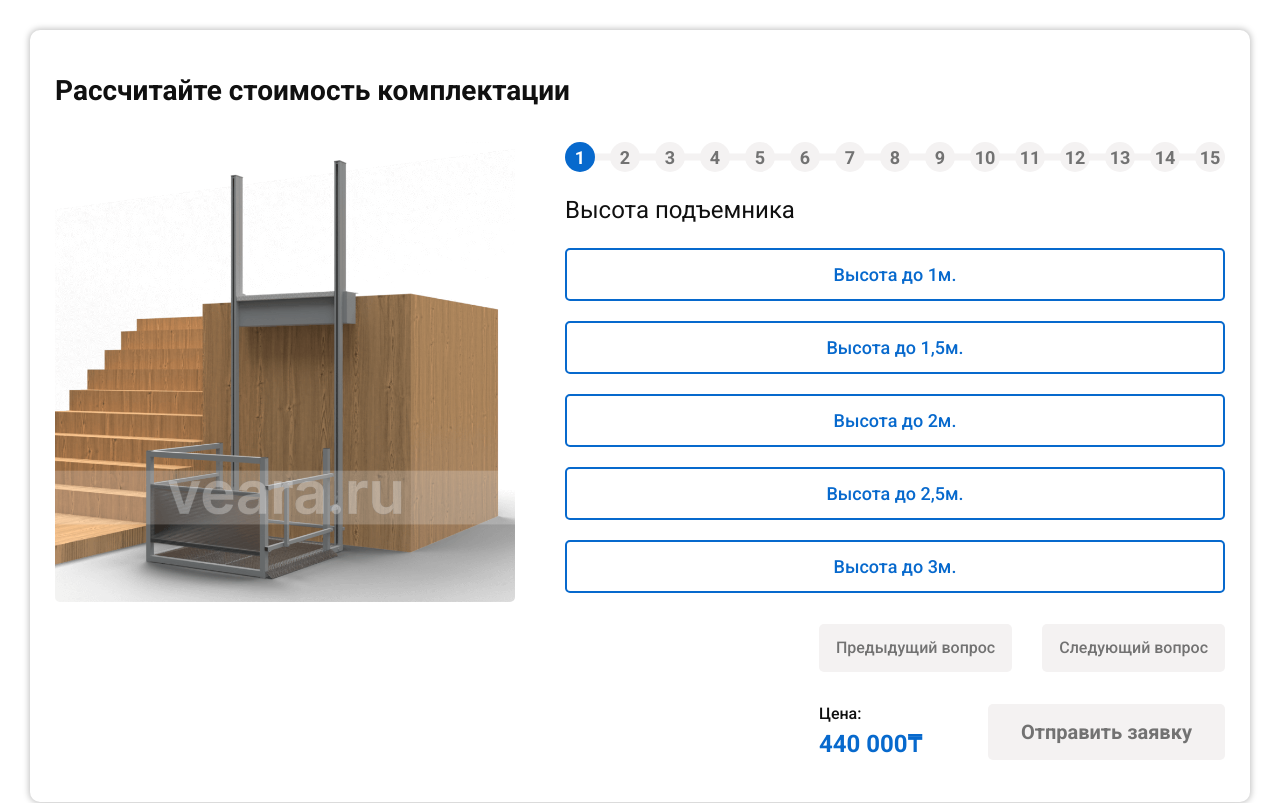
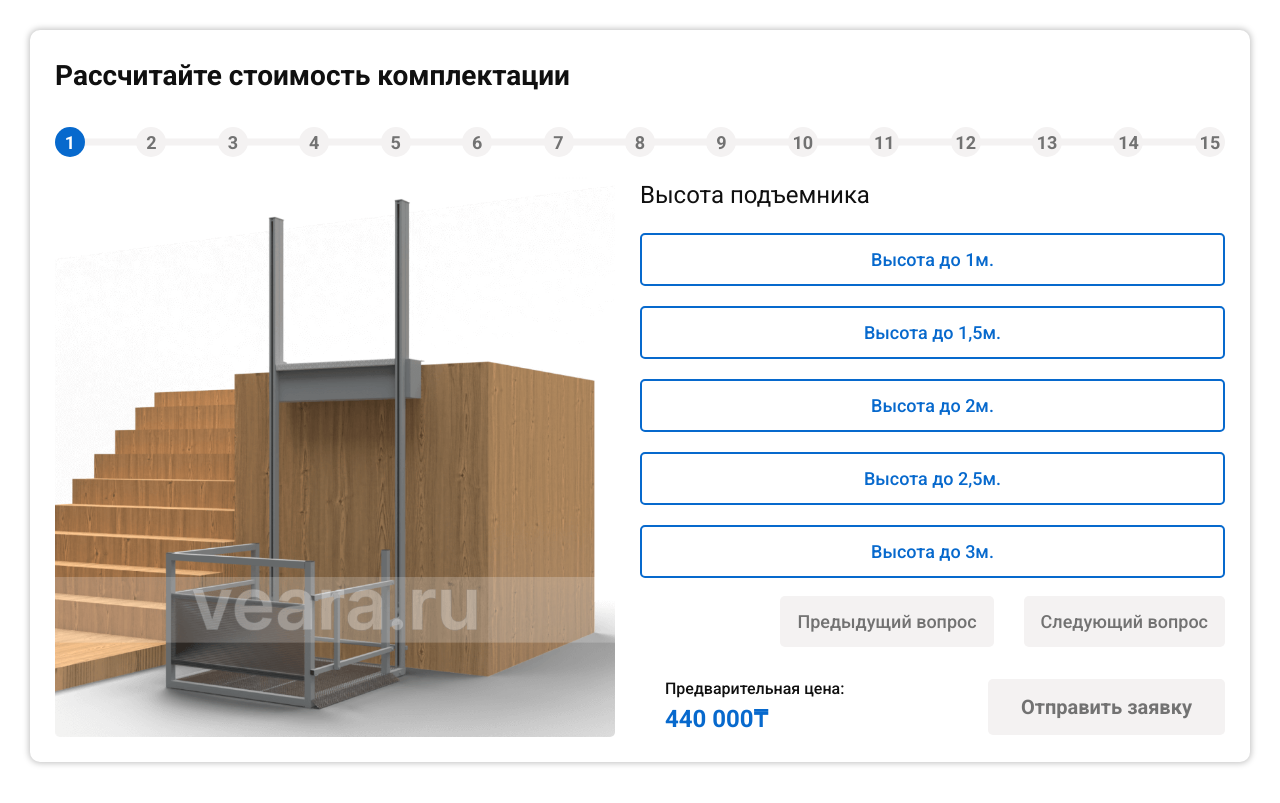
Before and after one commit to DaniilShest/EasyWay.kz, a plain HTML site: page pages/item.html in a window 1280 px wide. Shown: the part 2460-3263 px from the top of the page. Drawn offline with nearby package versions, Linux system fonts and the light colour scheme.

Commit message:
constructor

```diff
--- a/js/constructor.js
+++ b/js/constructor.js
@@ -97,7 +97,7 @@ const formSteps = [
         ]
     },
     {
-        title: 'Заезд/выезд на площадку подъемного механизма',
+        title: 'Заезд/выезд на площадку',
         options: [
             {
                 title: 'Прямой',
--- a/pages/item.html
+++ b/pages/item.html
@@ -272,15 +272,15 @@
             <div class="container">
                 <div class="item-constuctor__wrapper">
                     <h1 class="item-constuctor__title title">Рассчитайте стоимость комплектации</h1>
+                    <div class="item-constuctor__progress">
+                        <div class="item-constuctor__line"></div>
+                        <div id="item-constuctor-line" class="item-constuctor__line active"></div>
+                        <div class="item-constuctor__points" id="item-constuctor-points">
+                        </div>
+                    </div>
                     <div class="item-constuctor__inner">
                         <img src="../img/item/1.png" alt="" id="item-constuctor-img" class="item-constuctor__img">
                         <form class="item-constuctor__form" action="">
-                            <div class="item-constuctor__progress">
-                                <div class="item-constuctor__line"></div>
-                                <div id="item-constuctor-line" class="item-constuctor__line active"></div>
-                                <div class="item-constuctor__points" id="item-constuctor-points">
-                                </div>
-                            </div>
                             <div class="item-constuctor__step" id="item-constuctor-step">
                             </div>
                             <div class="item-constuctor__bottom">
@@ -294,7 +294,8 @@
 
                                 <div class="item-constuctor__footer">
                                     <div class="item-constuctor__price">
-                                        <p>Цена: <br> <span id="item-constuctor-price">440 000</span><span>₸</span>
+                                        <p>Предварительная цена: <br> <span id="item-constuctor-price">440
+                                                000</span><span>₸</span>
                                         </p>
                                     </div>
                                     <button disabled id="item-constructor-submit" class="btn" type="submit">Отправить
--- a/styles/_item.scss
+++ b/styles/_item.scss
@@ -368,7 +368,7 @@
 .item-constuctor {
 
     &__wrapper {
-        padding: 40px 25px;
+        padding: 25px 25px;
         background: #FFFFFF;
         box-shadow: 0px 0px 6px 1px rgba(0, 0, 0, 0.25);
         border-radius: 10px;
@@ -383,17 +383,17 @@
     }
 
     &__img {
-        width: 460px;
-        height: 460px;
+        width: 560px;
+        height: 560px;
         object-fit: cover;
         object-position: center;
         border-radius: 5px;
-        margin-right: 50px
+        margin-right: 25px
     }
 
     &__form {
         flex: 1 1 auto;
-        height: 620px;
+        height: 560px;
     }
 
     &__progress {
@@ -472,8 +472,9 @@
 
     &__bottom {
         position: absolute;
-        bottom: 40px;
+        bottom: 25px;
         right: 25px;
+        width: 560px;
     }
 
     &__controls {
@@ -487,13 +488,13 @@
         max-width: 250px;
         margin-right: 30px;
         font-weight: 500;
-        font-size: 16px;
+        font-size: 18px;
         padding: 10px 15px;
     }
 
     &__btn-next {
         font-weight: 500;
-        font-size: 16px;
+        font-size: 18px;
         max-width: 250px;
         font-weight: 500;
         padding: 10px 15px;
@@ -503,6 +504,7 @@
         display: flex;
         align-items: center;
         justify-content: space-between;
+        width: 100%;
     }
 
     &__price {
```
Also changed, not shown: styles/index.css.
